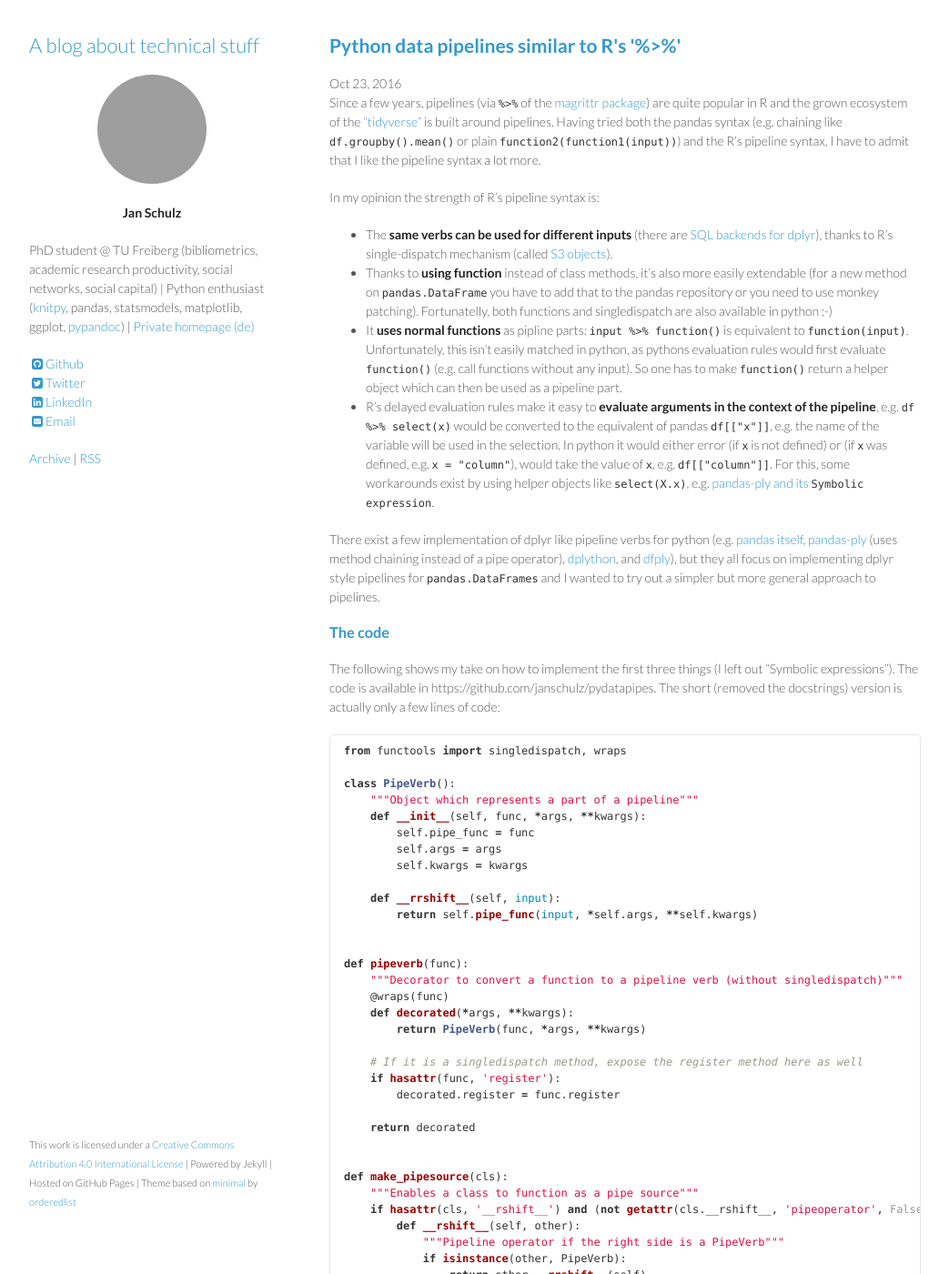
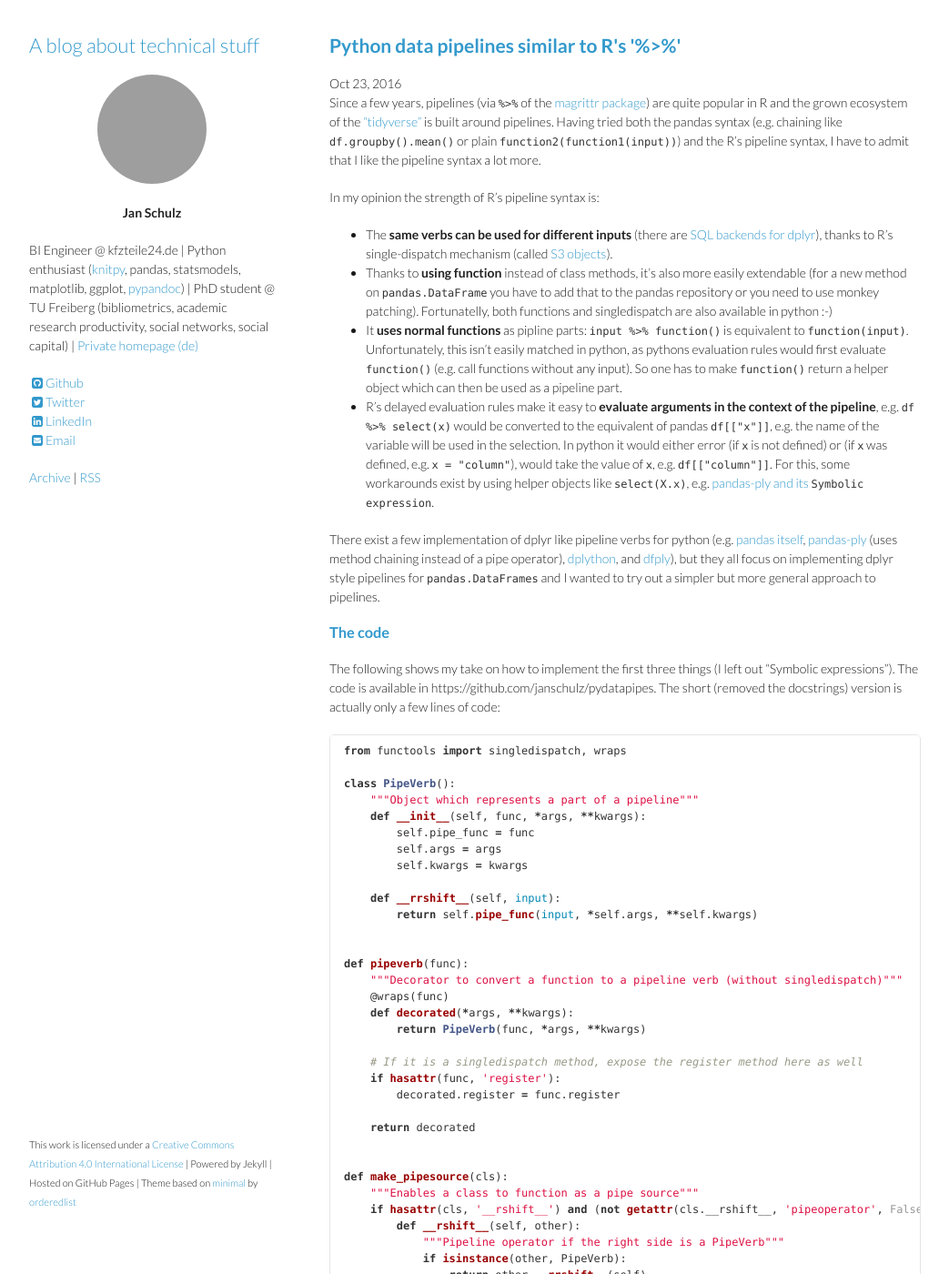
Before and after one commit to JanSchulz/JanSchulz.github.io, a Jekyll site: the page built from index.html, in a window 1280 px wide and 1400 px high. Shown: the whole window at 91% size, without its empty margins (118-1161 px from the left). Built offline with Jekyll 4.4.1, drawn with Linux system fonts in a browser that asks for light colours; nearby versions of some CDN libraries; Markdown is read by kramdown in place of the engine named in the settings; grey boxes are pictures that could not be loaded.

Commit message:
Fix introduction and make text darker

```diff
--- a/_config.yml
+++ b/_config.yml
@@ -9,7 +9,7 @@
   twitter: janschulz
 
  # Short bio or description (displayed in the header)
-description: PhD student @ TU Freiberg (bibliometrics, academic research productivity, social networks, social capital) | Python enthusiast (<a href="https://github.com/janschulz/knitpy">knitpy</a>, pandas, statsmodels, matplotlib, ggplot, <a href="https://github.com/bebraw/pypandoc/">pypandoc</a>) | <a href="http://www.katzien.de">Private homepage (de)</a>
+description: BI Engineer @ kfzteile24.de | Python enthusiast (<a href="https://github.com/janschulz/knitpy">knitpy</a>, pandas, statsmodels, matplotlib, ggplot, <a href="https://github.com/bebraw/pypandoc/">pypandoc</a>) | PhD student @ TU Freiberg (bibliometrics, academic research productivity, social networks, social capital) | <a href="http://www.katzien.de">Private homepage (de)</a>
 
 # Includes an icon in the footer for each username you enter
 footer-links:
--- a/css/styles.css
+++ b/css/styles.css
@@ -3,7 +3,7 @@
 body {
   padding:30px;
   font:14px/1.5 Lato, "Helvetica Neue", Helvetica, Arial, sans-serif;
-  color:#555;
+  color:#191919;
   font-weight:400;
 }
 
@@ -41,13 +41,13 @@
 
 a small {
   font-size:11px;
-  color:#555;
+  color:#191919;
   margin-top:-0.6em;
   display:block;
 }
 
 a:hover small {
-  color:#555;
+  color:#191919;
 }
 
 .wrapper {
```
